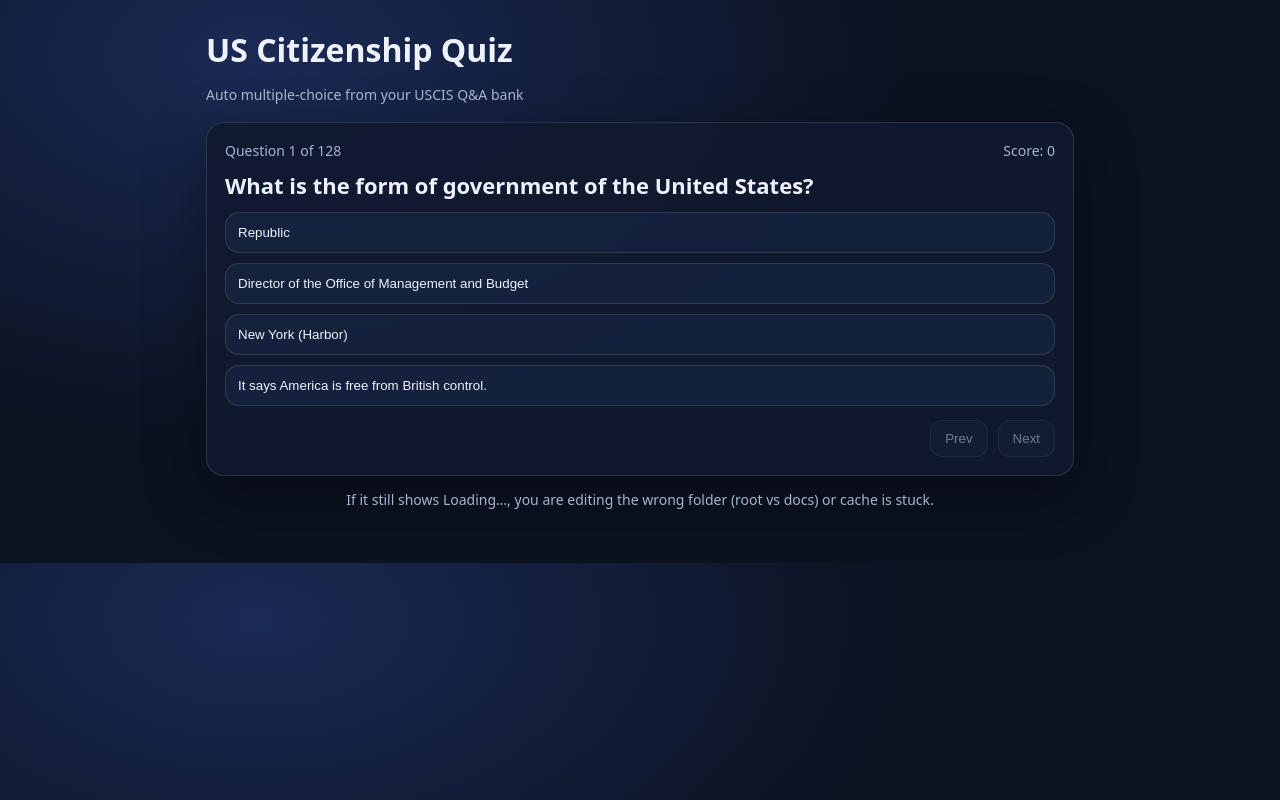
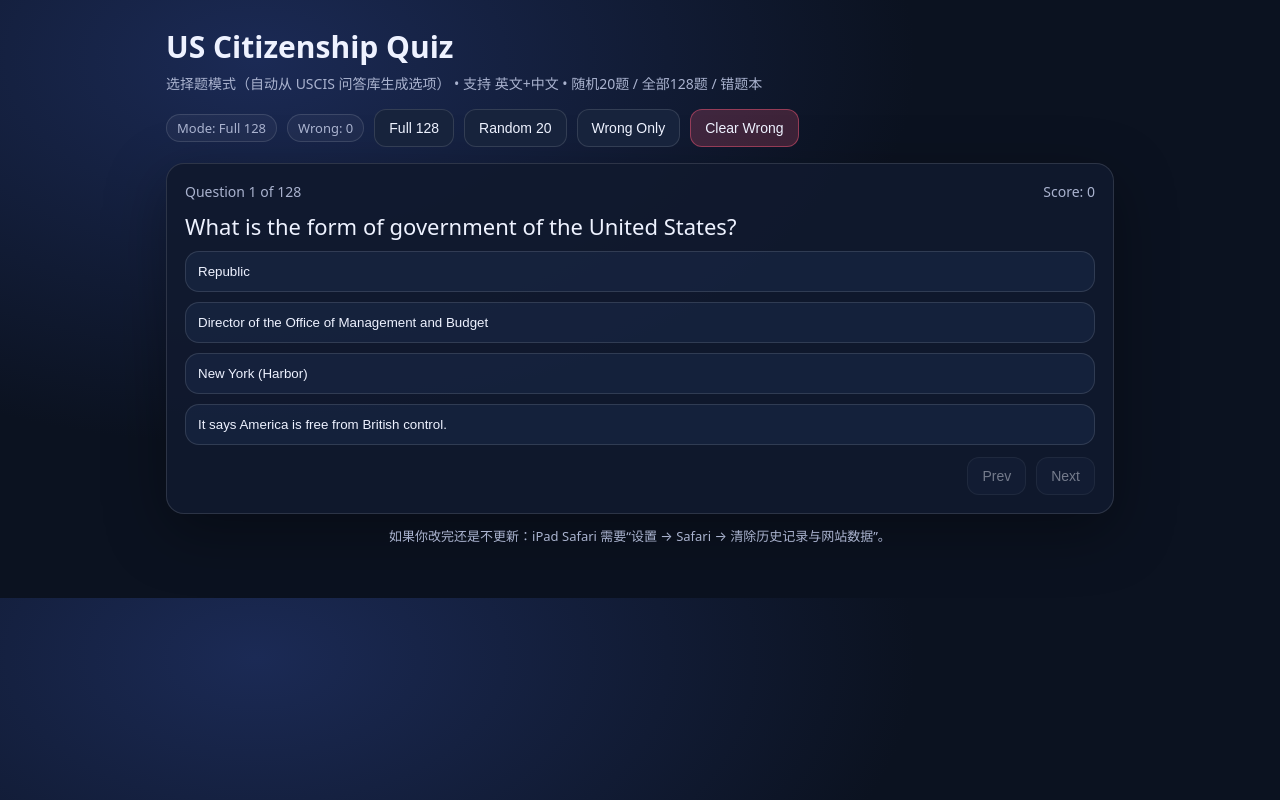
Before and after one commit to shijiayanqi-source/citizenship-quiz, a plain HTML site: page index.html in a window 1280 px wide. Drawn offline with Linux system fonts and the light colour scheme.

Commit message:
Update index.html

```diff
--- a/index.html
+++ b/index.html
@@ -17,17 +17,28 @@
       background: radial-gradient(1200px 700px at 20% 10%, #1b2a55 0%, var(--bg) 55%);
       color:var(--text);
     }
-    .app{max-width:900px;margin:0 auto;padding:28px 16px 40px}
-    .header h1{margin:0 0 6px;font-size:32px}
+    .app{max-width:980px;margin:0 auto;padding:26px 16px 40px}
+    .header{display:flex;justify-content:space-between;gap:16px;align-items:flex-end;flex-wrap:wrap}
+    .header h1{margin:0 0 6px;font-size:30px}
     .muted{color:var(--muted);font-size:14px}
+    .pillrow{display:flex;gap:10px;flex-wrap:wrap;align-items:center;justify-content:flex-end}
+    .btn{
+      padding:10px 14px;border-radius:12px;border:1px solid var(--border);
+      background:var(--btn);color:var(--text);cursor:pointer;
+      font-size:14px;
+    }
+    .btn.secondary{background:var(--btn2)}
+    .btn.danger{background: rgba(255,90,122,.2); border-color: rgba(255,90,122,.45)}
+    .btn:disabled{opacity:.45;cursor:not-allowed}
     .card{
-      margin-top:18px;background: rgba(17, 26, 46, .92);
+      margin-top:16px;background: rgba(17, 26, 46, .92);
       border:1px solid var(--border); border-radius:18px;
       padding:18px; box-shadow:0 18px 60px rgba(0,0,0,.35);
     }
-    .topbar{display:flex;justify-content:space-between;gap:12px;margin-bottom:10px}
-    .question{margin:12px 0 12px;font-size:22px;line-height:1.25}
-    .choices{display:grid;gap:10px;margin:10px 0 14px}
+    .topbar{display:flex;justify-content:space-between;gap:12px;margin-bottom:10px;flex-wrap:wrap}
+    .question{margin:12px 0 10px;font-size:22px;line-height:1.25}
+    .question .zh{margin-top:6px}
+    .choices{display:grid;gap:10px;margin:10px 0 12px}
     .choice{
       width:100%; text-align:left; padding:12px 12px;
       background: rgba(27, 42, 74, .55);
@@ -39,34 +50,54 @@
     .choice.correct{border-color: rgba(43, 213, 118, .7); background: rgba(43, 213, 118, .15)}
     .choice.wrong{border-color: rgba(255, 90, 122, .7); background: rgba(255, 90, 122, .14)}
     .controls{display:flex;gap:10px;justify-content:flex-end;flex-wrap:wrap;margin-top:10px}
-    .btn{
-      padding:10px 14px;border-radius:12px;border:1px solid var(--border);
-      background:var(--btn);color:var(--text);cursor:pointer;
+    .result{
+      margin-top:12px;padding:12px;border-radius:14px;border:1px solid var(--border);
+      background: rgba(255,255,255,.04);line-height:1.55
     }
-    .btn:disabled{opacity:.45;cursor:not-allowed}
-    .btn.secondary{background:var(--btn2)}
-    .btn.danger{background: rgba(255,90,122,.2); border-color: rgba(255,90,122,.45)}
-    .result{
-      margin-top:14px;padding:12px;border-radius:14px;border:1px solid var(--border);
-      background: rgba(255,255,255,.04);line-height:1.5
+    .mini{font-size:13px}
+    .tag{
+      display:inline-block;
+      padding:4px 10px;
+      border:1px solid var(--border);
+      border-radius:999px;
+      background: rgba(255,255,255,.04);
+      font-size:13px;
+      color: var(--muted);
     }
+    .row{display:flex;gap:10px;flex-wrap:wrap;align-items:center}
+    .spacer{flex:1}
   </style>
 </head>
 
 <body>
   <div class="app">
     <header class="header">
-      <h1>US Citizenship Quiz</h1>
-      <p class="muted">Auto multiple-choice from your USCIS Q&A bank</p>
+      <div>
+        <h1>US Citizenship Quiz</h1>
+        <div class="muted">选择题模式（自动从 USCIS 问答库生成选项） • 支持 英文+中文 • 随机20题 / 全部128题 / 错题本</div>
+      </div>
+      <div class="pillrow">
+        <span id="modeTag" class="tag">Mode: Full 128</span>
+        <span id="wrongTag" class="tag">Wrong: 0</span>
+        <button id="btnFull" class="btn secondary">Full 128</button>
+        <button id="btnRandom20" class="btn secondary">Random 20</button>
+        <button id="btnWrongOnly" class="btn secondary">Wrong Only</button>
+        <button id="btnClearWrong" class="btn danger">Clear Wrong</button>
+      </div>
     </header>
 
     <main class="card">
       <div class="topbar">
-        <div id="progressText" class="muted">Question 1</div>
-        <div id="scoreText" class="muted">Score: 0</div>
+        <div class="row">
+          <div id="progressText" class="muted">Question 1</div>
+          <span id="starTag" class="tag" style="display:none;">★ 65/20</span>
+        </div>
+        <div class="row">
+          <div id="scoreText" class="muted">Score: 0</div>
+        </div>
       </div>
 
-      <h2 id="question" class="question">Loading…</h2>
+      <div id="question" class="question">Loading…</div>
       <div id="choices" class="choices"></div>
 
       <div class="controls">
@@ -78,11 +109,12 @@
       <div id="result" class="result" style="display:none;"></div>
     </main>
 
-    <p class="muted" style="text-align:center;margin-top:14px;">
-      If it still shows Loading…, you are editing the wrong folder (root vs docs) or cache is stuck.
+    <p class="muted mini" style="text-align:center;margin-top:12px;">
+      如果你改完还是不更新：iPad Safari 需要“设置 → Safari → 清除历史记录与网站数据”。
     </p>
   </div>
 
+  <!-- 保持你现在的 questions.js（128题那份） -->
   <script src="./questions.js"></script>
   <script src="./app.js"></script>
 </body>
```
